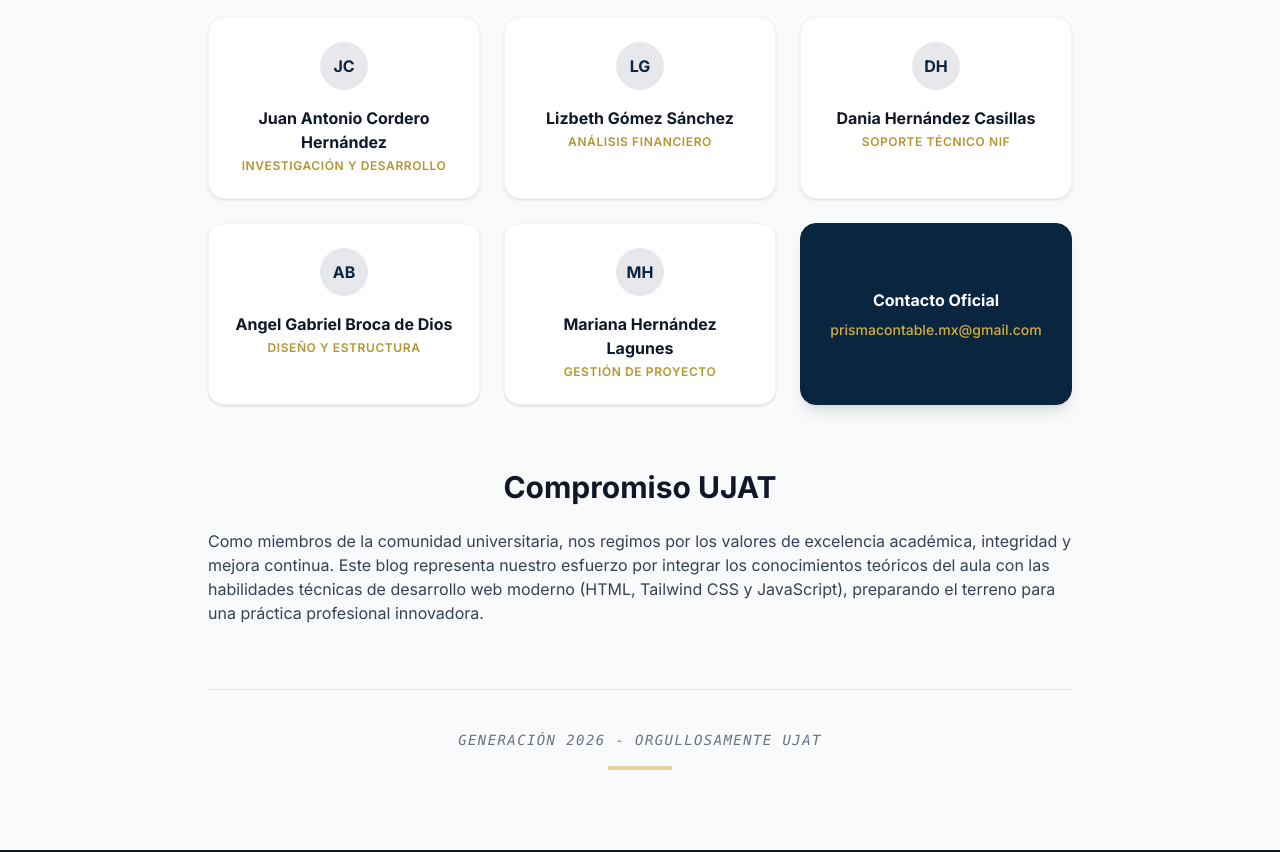
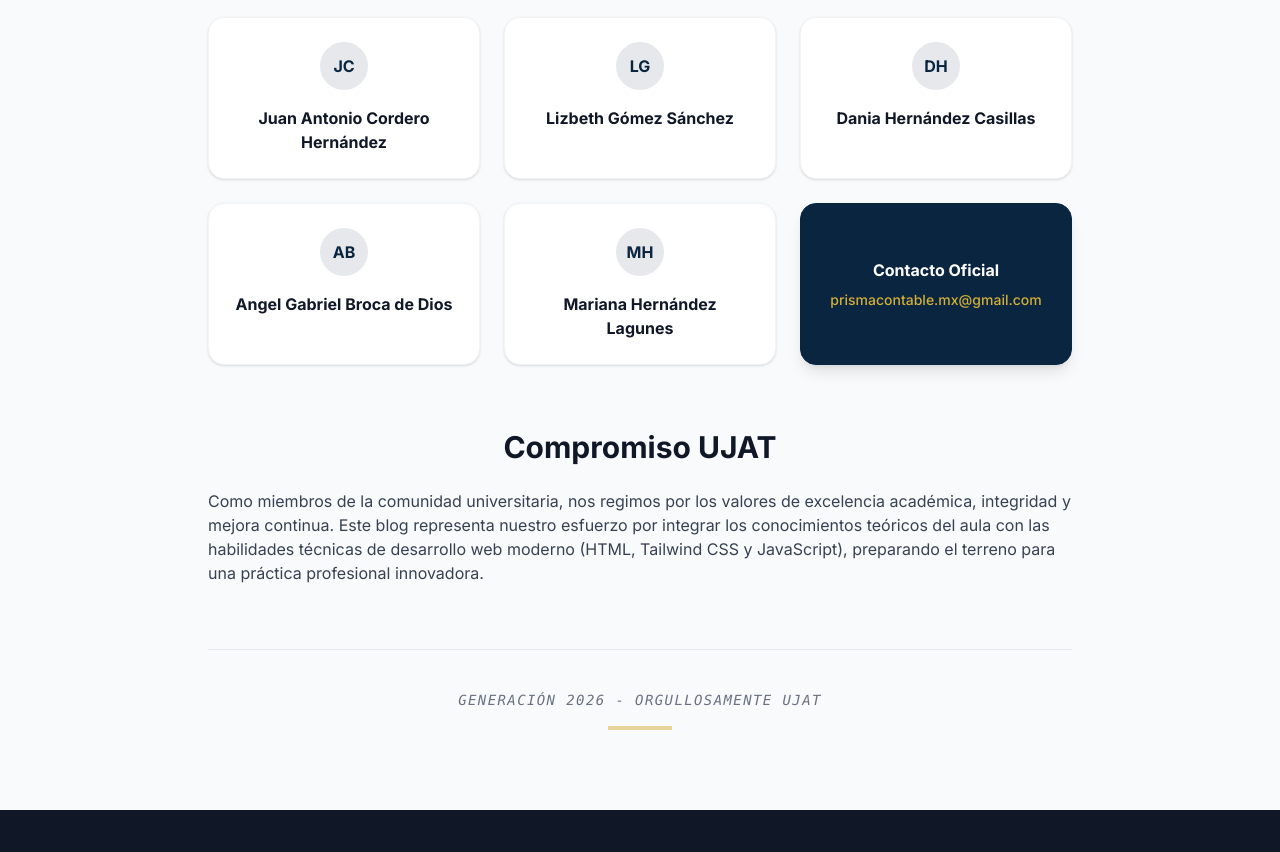
Before and after one commit to lagunes-dev/blog-contabilidad, a website built with Vite: page sobre-nosotros.html in a window 1280 px wide. Shown: the part 1480-2332 px from the top of the page. Built offline with nearby package versions, Linux system fonts and the light colour scheme.

Commit message:
Simplificación de sección de equipo: Remoción de cargos

```diff
--- a/sobre-nosotros.html
+++ b/sobre-nosotros.html
@@ -77,27 +77,22 @@
                         <div class="bg-white p-6 rounded-2xl shadow-sm border border-gray-100 text-center hover:shadow-md transition-shadow">
                             <div class="w-12 h-12 bg-brand-blue/10 rounded-full flex items-center justify-center mx-auto mb-4 text-brand-blue font-bold">JC</div>
                             <h4 class="font-bold text-gray-900">Juan Antonio Cordero Hernández</h4>
-                            <p class="text-xs text-brand-gold-dark font-semibold uppercase tracking-wider mt-1">Investigación y Desarrollo</p>
                         </div>
                         <div class="bg-white p-6 rounded-2xl shadow-sm border border-gray-100 text-center hover:shadow-md transition-shadow">
                             <div class="w-12 h-12 bg-brand-blue/10 rounded-full flex items-center justify-center mx-auto mb-4 text-brand-blue font-bold">LG</div>
                             <h4 class="font-bold text-gray-900">Lizbeth Gómez Sánchez</h4>
-                            <p class="text-xs text-brand-gold-dark font-semibold uppercase tracking-wider mt-1">Análisis Financiero</p>
                         </div>
                         <div class="bg-white p-6 rounded-2xl shadow-sm border border-gray-100 text-center hover:shadow-md transition-shadow">
                             <div class="w-12 h-12 bg-brand-blue/10 rounded-full flex items-center justify-center mx-auto mb-4 text-brand-blue font-bold">DH</div>
                             <h4 class="font-bold text-gray-900">Dania Hernández Casillas</h4>
-                            <p class="text-xs text-brand-gold-dark font-semibold uppercase tracking-wider mt-1">Soporte Técnico NIF</p>
                         </div>
                         <div class="bg-white p-6 rounded-2xl shadow-sm border border-gray-100 text-center hover:shadow-md transition-shadow">
                             <div class="w-12 h-12 bg-brand-blue/10 rounded-full flex items-center justify-center mx-auto mb-4 text-brand-blue font-bold">AB</div>
                             <h4 class="font-bold text-gray-900">Angel Gabriel Broca de Dios</h4>
-                            <p class="text-xs text-brand-gold-dark font-semibold uppercase tracking-wider mt-1">Diseño y Estructura</p>
                         </div>
                         <div class="bg-white p-6 rounded-2xl shadow-sm border border-gray-100 text-center hover:shadow-md transition-shadow">
                             <div class="w-12 h-12 bg-brand-blue/10 rounded-full flex items-center justify-center mx-auto mb-4 text-brand-blue font-bold">MH</div>
                             <h4 class="font-bold text-gray-900">Mariana Hernández Lagunes</h4>
-                            <p class="text-xs text-brand-gold-dark font-semibold uppercase tracking-wider mt-1">Gestión de Proyecto</p>
                         </div>
                         <div class="bg-brand-blue p-6 rounded-2xl shadow-lg border border-brand-blue text-center flex flex-col items-center justify-center text-white">
                             <h4 class="font-bold mb-2">Contacto Oficial</h4>
```
Also changed, not shown: dist/index.html.
